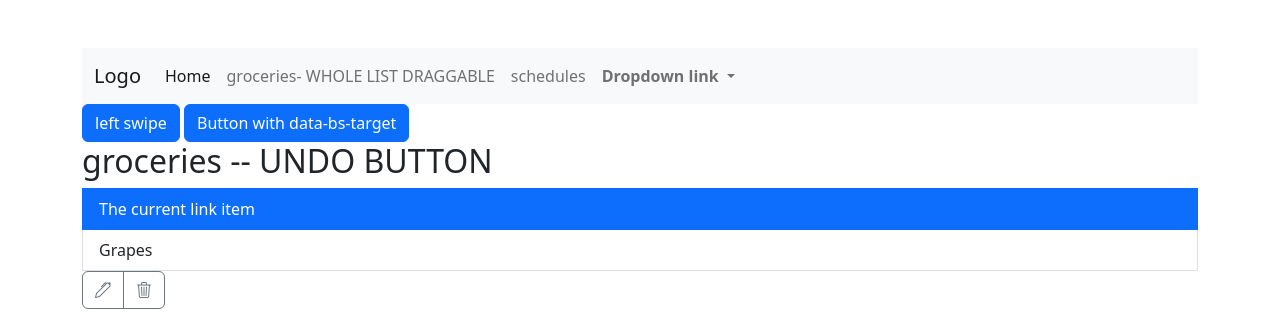
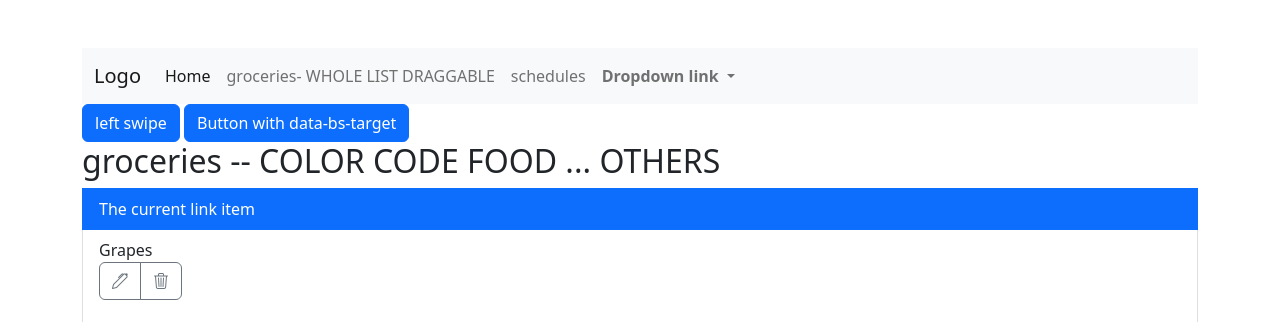
Before and after one commit to MeowB/Collocation, a plain HTML site: page bootsrap/index.html in a window 1280 px wide. Shown: the top 322 px of the page. Drawn offline with nearby package versions, Linux system fonts and the light colour scheme.

Commit message:
CLEAN UP AND IDEA CHANGES

```diff
--- a/bootsrap/index.html
+++ b/bootsrap/index.html
@@ -11,7 +11,7 @@
   </head>
   <body>
 
-    <!-- off canvas / swipe right or left -->
+      <!-- off canvas / swipe right -->
       <div class="offcanvas offcanvas-start" tabindex="-1" id="offcanvasExample" aria-labelledby="offcanvasExampleLabel">
         <div class="offcanvas-header">
           <h5 class="offcanvas-title" id="offcanvasExampleLabel">Offcanvas</h5>
@@ -31,6 +31,7 @@
       </div>
 
     <main class="container my-5">
+      <!-- NABBAR -->
       <nav class="navbar navbar-expand-lg bg-light">
         <div class="container-fluid">
           <a class="navbar-brand" href="#">Logo</a>
@@ -78,12 +79,12 @@
         <!-- GROCERIE FEATURE -->
       <div class="content-groceries" id="groceries">
         <div class="list-group">
-          <h2>groceries -- UNDO BUTTON</h2>
+          <h2>groceries -- COLOR CODE FOOD ... OTHERS</h2>
           <a href="#" class="list-group-item list-group-item-action active" aria-current="true">
             The current link item
           </a>
           <!-- List of items for groceries with icons -->
-          <a href="#" class="list-group-item list-group-item-action">Grapes </a>
+          <a href="#" class="list-group-item list-group-item-action">Grapes
             <div class="mb-3">
 
               <div class="btn-group">
@@ -97,6 +98,8 @@
                 </button>
               </div>
             </div>  <!-- END edit/trash BUTTONS -->
+          </a>
+
           <a href="#" class="list-group-item list-group-item-action">Almonds</a>
           <a href="#" class="list-group-item list-group-item-action">Coffee</a>
           <a class="list-group-item list-group-item-action disabled">Engrais liquide</a>
```
Lines whose indentation alone changed are shown as unchanged.
